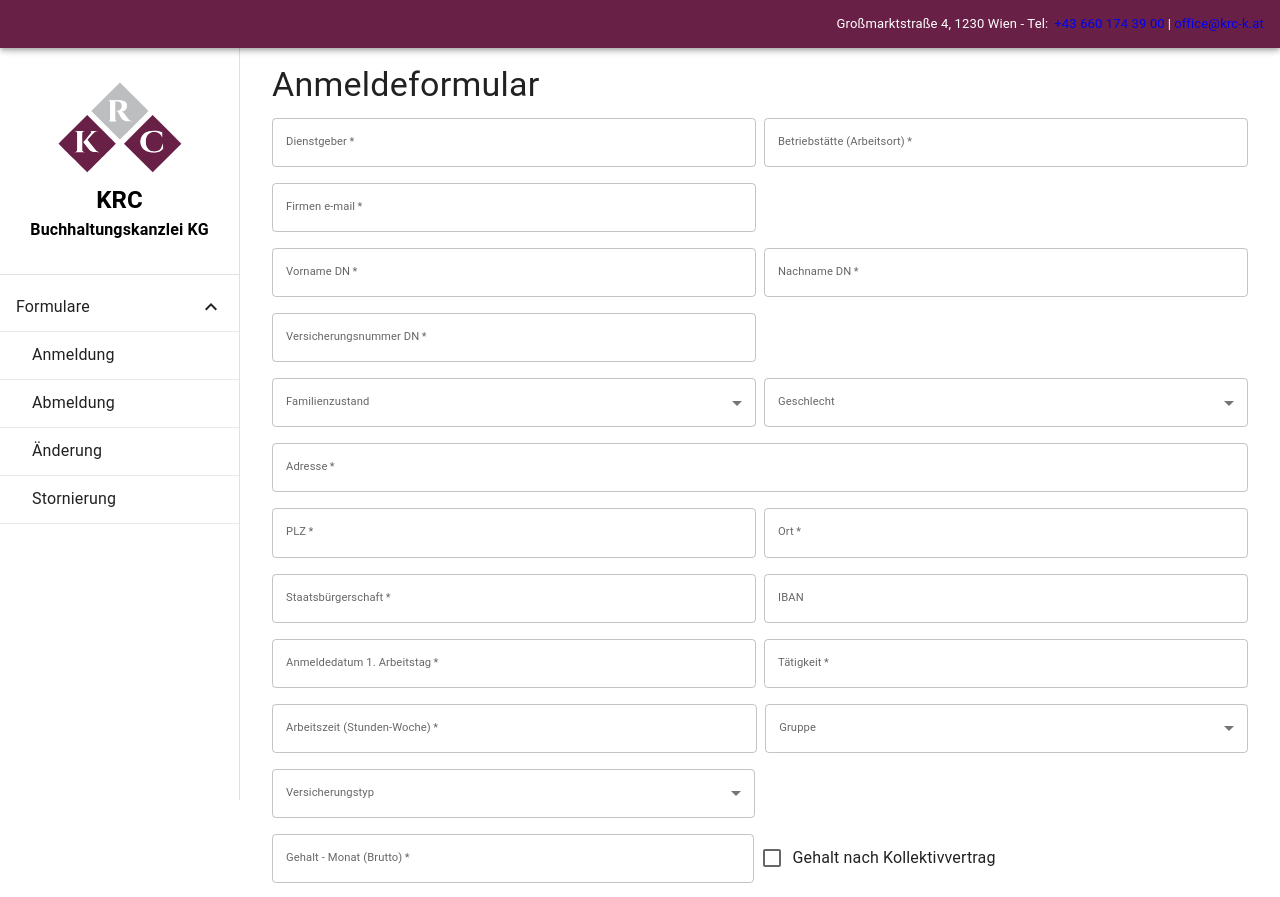
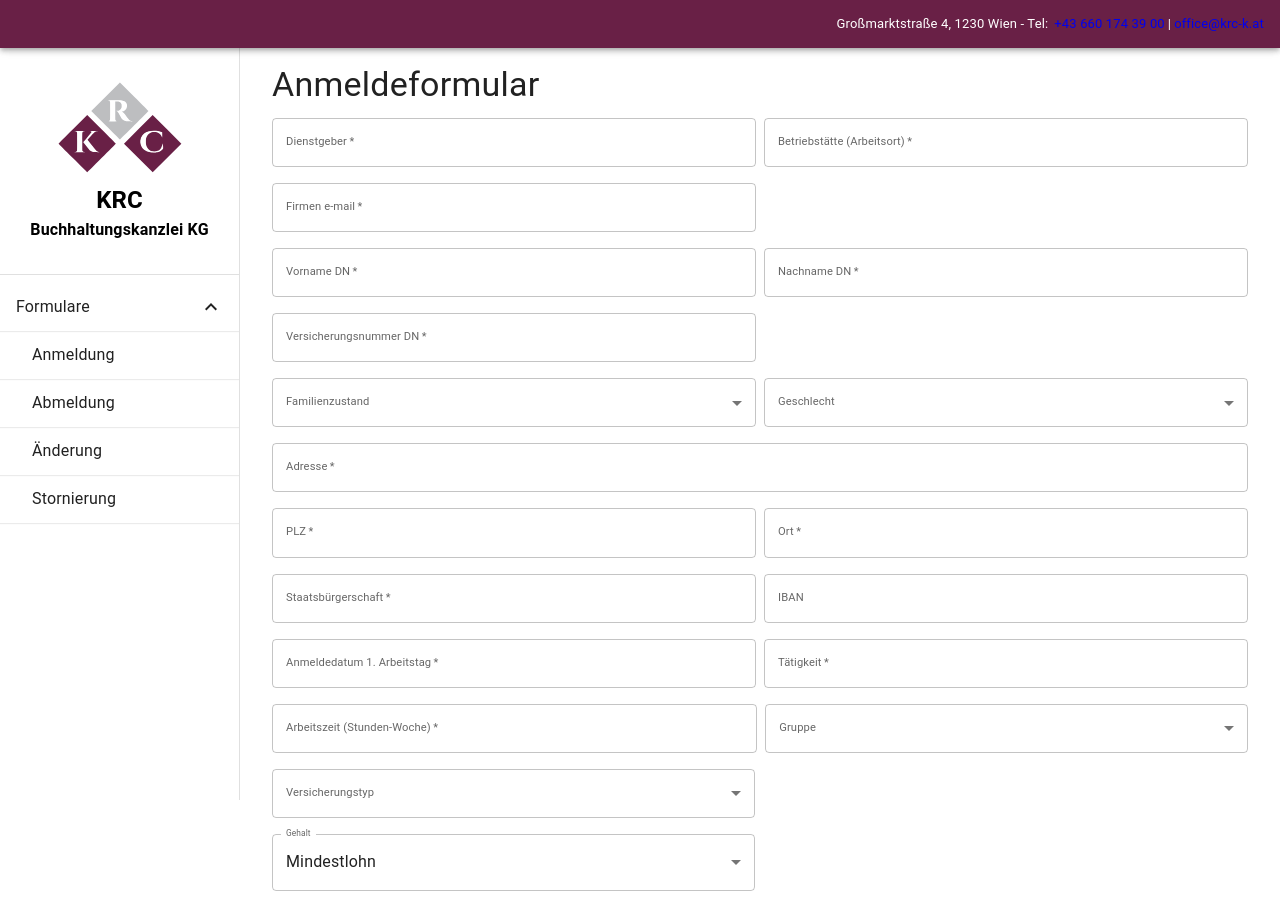
Before and after one commit to HaciGustav/krc-new, a Next.js app: page /anmeldung in a window 1280 px wide. Shown: the top 897 px of the page. Built offline with nearby package versions, Linux system fonts and the light colour scheme.

Commit message:
update registery form

```diff
--- a/components/forms/NewRegistry.jsx
+++ b/components/forms/NewRegistry.jsx
@@ -13,15 +13,17 @@ import {
   Select,
   Checkbox,
   useMediaQuery,
+  Tooltip,
 } from "@mui/material";
 import DateInput from "@/components/form-components/DateInput";
 import useFormCalls from "@/hooks/useFormCalls";
 import { toastWarnNotify } from "@/utils/ToastNotify";
 import { useEffect, useState } from "react";
 import FileInput from "../form-components/FileInput";
+import InfoIcon from "@mui/icons-material/Info";
 
 const NewRegistry = () => {
-  const [formData, setFormData] = useState({});
+  const [formData, setFormData] = useState({ minWage: true });
   const [submitButtonDisabled, setSubmitButtonDisabled] = useState(false);
 
   const screenSmall = useMediaQuery("(max-width:500px)");
@@ -38,12 +40,22 @@ const NewRegistry = () => {
     } else if (type === "file") {
       inputValue = event.target.files[0];
     }
+    const additionalInfo = {};
+    if (name === "salaryForm" && value === "kv") {
+      additionalInfo.salary = "";
+      additionalInfo.minWage = true;
+    } else if (name === "salaryForm" && value !== "kv") {
+      additionalInfo.minWage = false;
+    }
+    console.log(additionalInfo);
 
     setFormData({
       ...formData,
+      ...additionalInfo,
       [name]: inputValue,
     });
   };
+  console.log(formData);
 
   const validateForm = () => {
     let responseFlag = false;
@@ -67,13 +79,14 @@ const NewRegistry = () => {
     event.preventDefault();
     const isValidationOk = validateForm();
     if (isValidationOk) {
-      //  setSubmitButtonDisabled(true);
+      setSubmitButtonDisabled(true);
       sendAnmeldung(formData).then(() => setSubmitButtonDisabled(false));
     }
   };
   const pageHeaderSize = screenSmall ? "1.5rem" : undefined;
   const textfieldSize = screenSmall ? "small" : undefined;
   const typographyFontSize = screenSmall ? "0.67rem" : "medium";
+  const isManualInputSelected = formData?.salaryForm === "manualInput";
   return (
     <form className={css.container} onSubmit={handleSubmit}>
       <Typography variant="h4" sx={{ fontSize: pageHeaderSize }} gutterBottom>
@@ -394,18 +407,49 @@ const NewRegistry = () => {
           <div className={css.placeholder_div} />
         </div>
         <div className={css.flex}>
+          <FormControl sx={{ minWidth: 120, width: "calc(100% - 5px)" }}>
+            <InputLabel size={textfieldSize} id="gehalt-select-label">
+              Gehalt
+            </InputLabel>
+            <Select
+              sx={{ width: "100%" }}
+              size={textfieldSize}
+              labelId="gehalt-select-label"
+              id="gehalt-select-small"
+              name="salaryForm"
+              value={formData?.salaryForm || (formData?.minWage && "kv")}
+              label="Gehalt"
+              onChange={handleChange}
+              fullWidth
+            >
+              <MenuItem value={"kv"}>
+                <Typography sx={{ fontSize: typographyFontSize }}>
+                  Mindestlohn
+                </Typography>
+              </MenuItem>
+              <MenuItem value={"manualInput"}>
+                <Typography sx={{ fontSize: typographyFontSize }}>
+                  Manuelle Eingabe
+                </Typography>
+              </MenuItem>
+            </Select>
+          </FormControl>
+          {isManualInputSelected ? (
             <TextField
               name="salary"
               size={textfieldSize}
-            label="Gehalt - Monat (Brutto)"
-            required={!formData.minWage}
+              label="Gehalt Manuelle Eingabe (Brutto)"
+              required
               fullWidth
               value={formData.salary || ""}
               onChange={handleChange}
-            disabled={formData.minWage}
             />
-          <FormControlLabel
-            sx={{ width: "100%" }}
+          ) : (
+            <div className={css.flex} />
+          )}
+
+          {/* <FormControlLabel
+            // sx={{ width: "100%" }}
             slotProps={{
               typography: { fontSize: typographyFontSize },
             }}
@@ -418,7 +462,7 @@ const NewRegistry = () => {
               />
             }
             label="Gehalt nach Kollektivvertrag"
-          />
+          /> */}
         </div>
         <div className={css.flex}>
           <TextField
--- a/pages/api/forms/anmeldung.js
+++ b/pages/api/forms/anmeldung.js
@@ -47,10 +47,10 @@ const handleFormData = async (req, res) => {
 };
 
 const handler = async (req, res) => {
-  const formData = req.body;
-
+  if (req.method === "POST") {
     const { fields, attachments } = await handleFormData(req);
     const receiver = fields.email;
+    console.log({ fields });
 
     const subject = `Anmeldung: ${fields.employer} - ${fields.firstnameDN} ${fields.lastnameDN}`;
     const message = createMail(
@@ -71,7 +71,6 @@ const handler = async (req, res) => {
       },
     });
 
-  if (req.method === "POST") {
     transporter.sendMail(message, (err, info) => {
       if (err) {
         console.log(err);
```
Lines whose indentation alone changed are shown as unchanged.
